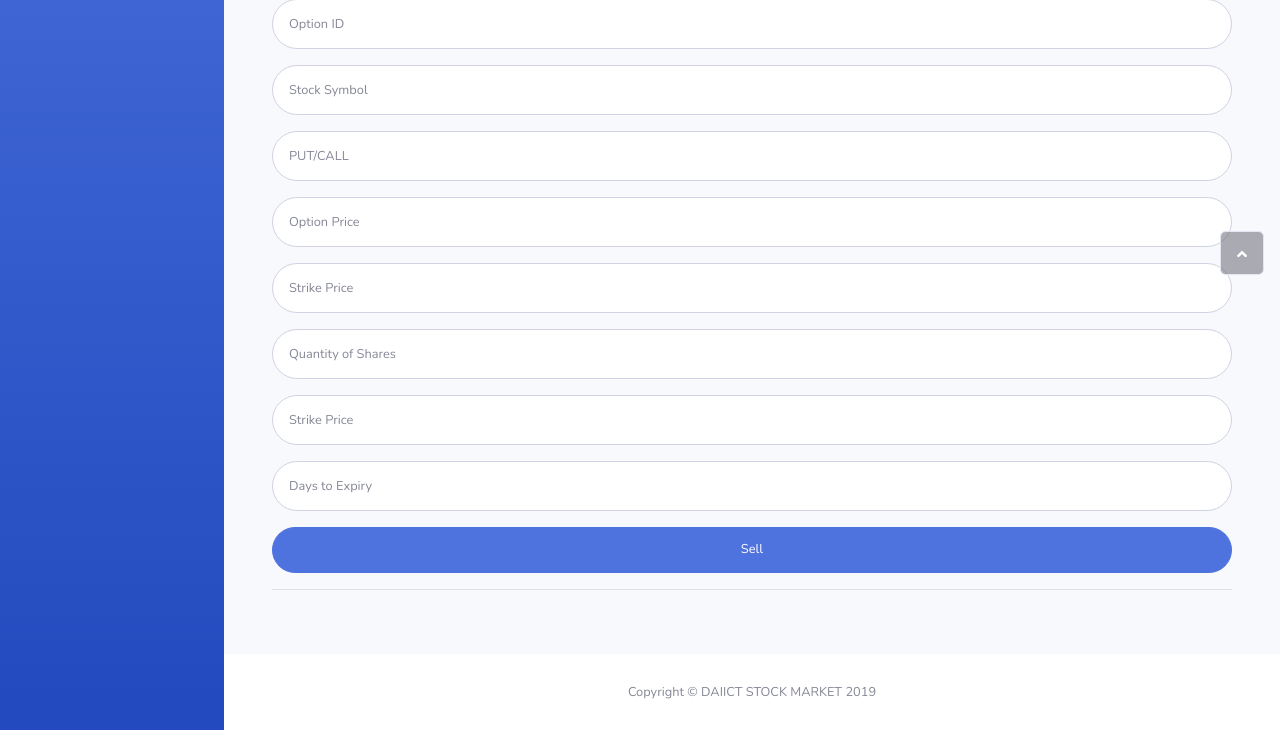
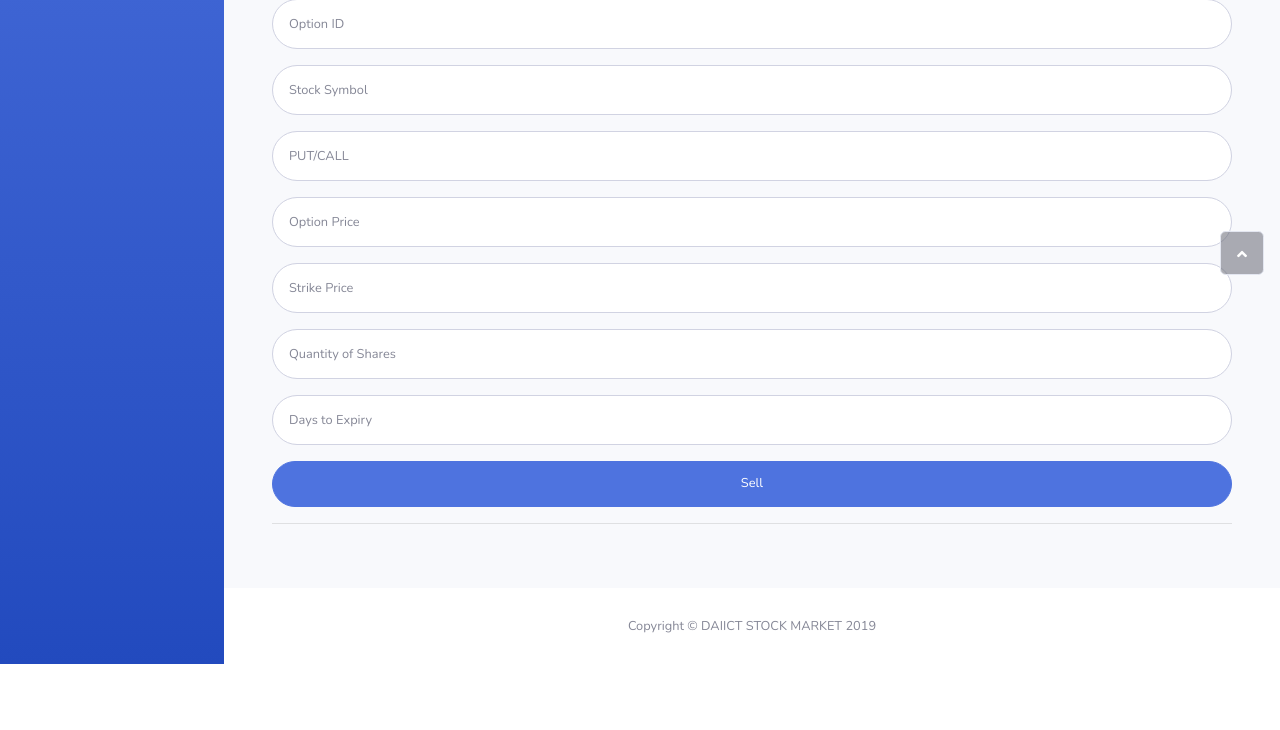
Before and after one commit to Vidhin05/TradingTerminal, a Flask app: template templates/option_sell.html in a window 1280 px wide. Shown: the part 509-1239 px from the top of the page. After the commit the page ends 1173 px from the top, so only its background shows below. Run offline with Flask 2, Linux system fonts and the light colour scheme; the template is opened without the code that fills it, so the values that code supplies are empty; some libraries are stand-ins or nearby versions.

Commit message:
Remove extra Strike price in optionsell

```diff
--- a/templates/option_sell.html
+++ b/templates/option_sell.html
@@ -111,13 +111,6 @@
             <div class="form-group row">
                 <div class="col-sm-6 col-xl-12 mb-3 mb-sm-0"><input
                         class="form-control form-control-user"
-                        type="text" id="option_id"
-                        placeholder="Strike Price" name="option_id">
-                </div>
-            </div>
-            <div class="form-group row">
-                <div class="col-sm-6 col-xl-12 mb-3 mb-sm-0"><input
-                        class="form-control form-control-user"
                         type="text" id="days_to_expiry"
                         placeholder="Days to Expiry"
                         name="days_to_expiry"></div>
```
